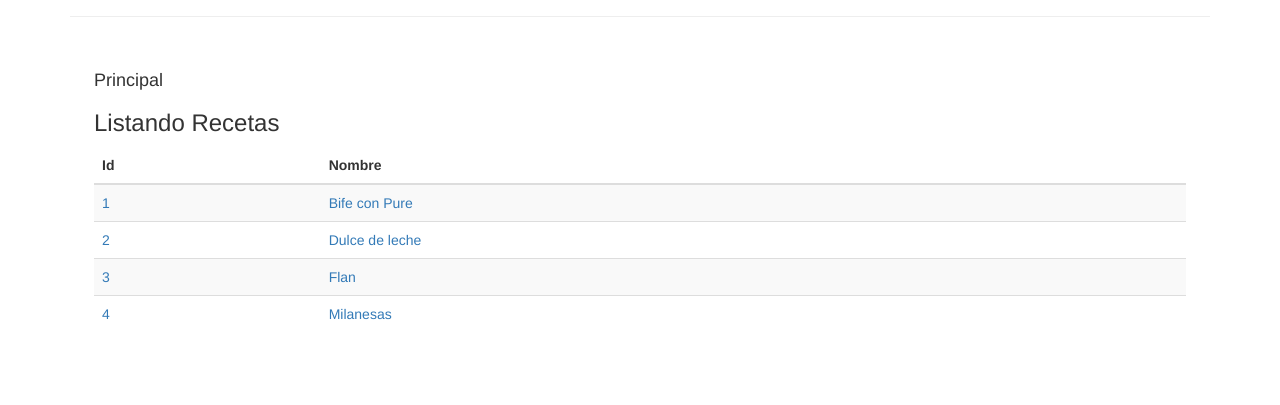
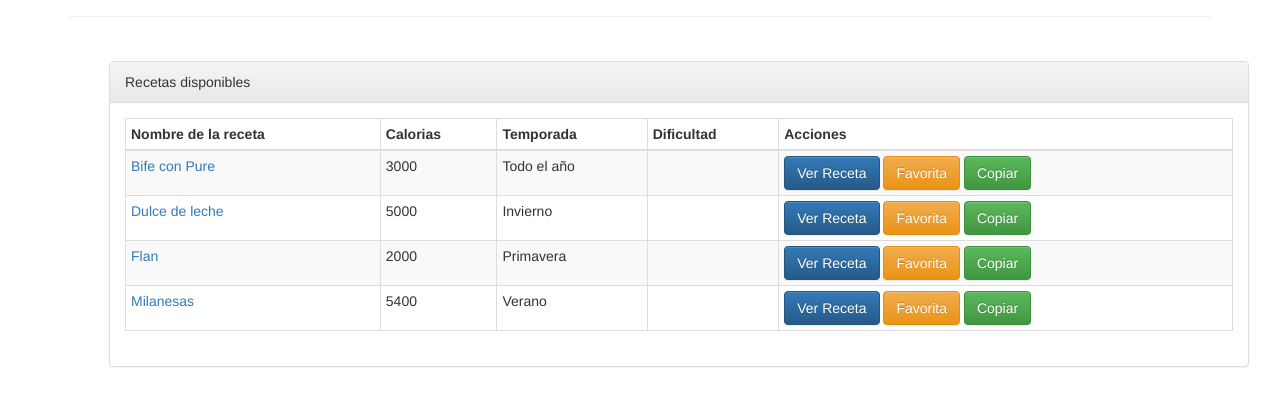
Before and after one commit to diegobckn/TpAngular, a website: page index.html in a window 1280 px wide. Shown: the part 83-488 px from the top of the page. Drawn offline with nearby package versions, Linux system fonts and the light colour scheme; some packages are replaced by stand-ins of ours.

Commit message:
look and feel ventana principal

```diff
--- a/partials/principal.html
+++ b/partials/principal.html
@@ -1,25 +1,46 @@
-<div>
- <h4>Principal</h4>
+<div class="container">
+  <div class="panel panel-default">
+    <div class="panel-heading">Recetas disponibles</div>
+    <div class="panel-body">
 
- <h3>Listando Recetas</h3>
 
- <table class="table table-striped table-hover">
+     <table class="table table-striped table-bordered table-hover table-condensed">
        <thead>
        <tr>
-     <th>Id</th>
-     <th>Nombre</th>
+         <th>Nombre de la receta</th>
+         <th>Calorias</th>
+         <th>Temporada</th>
+         <th>Dificultad</th>
+         <th>Acciones</th>
        </tr>
        </thead>
        <tbody>
        <tr data-ng-repeat="receta in recetasCtrl.recetas">
          <td>
-       <a ui-sref="verReceta({id: receta.id})">{{receta.id}}</a>
+           <a ui-sref="verReceta({id: receta.id})">{{receta.nombre}}</a>
          </td>
          <td>
-       <a ui-sref="verReceta({id: receta.id})">{{receta.nombre}}</a>
+           <span>{{receta.calorias}}</span>
          </td>
+         <td>
+           <span>{{receta.temporada}}</span>
+         </td>
+         <td>
+           <span>{{receta.dificultad}}</span>
+         </td>
+
+
+         <td>
+           <a class="btn btn-primary" ui-sref="verReceta({id: receta.id})">Ver Receta</a>
+           <span class="btn btn-warning">Favorita</span>
+           <a class="btn btn-success" ui-sref="verReceta({id: receta.id})">Copiar</a>
+
+         </td>
+
+
        </tr>
        </tbody>
      </table>
-
     </div>
+  </div>
+</div>
```
Lines whose indentation alone changed are shown as unchanged.
